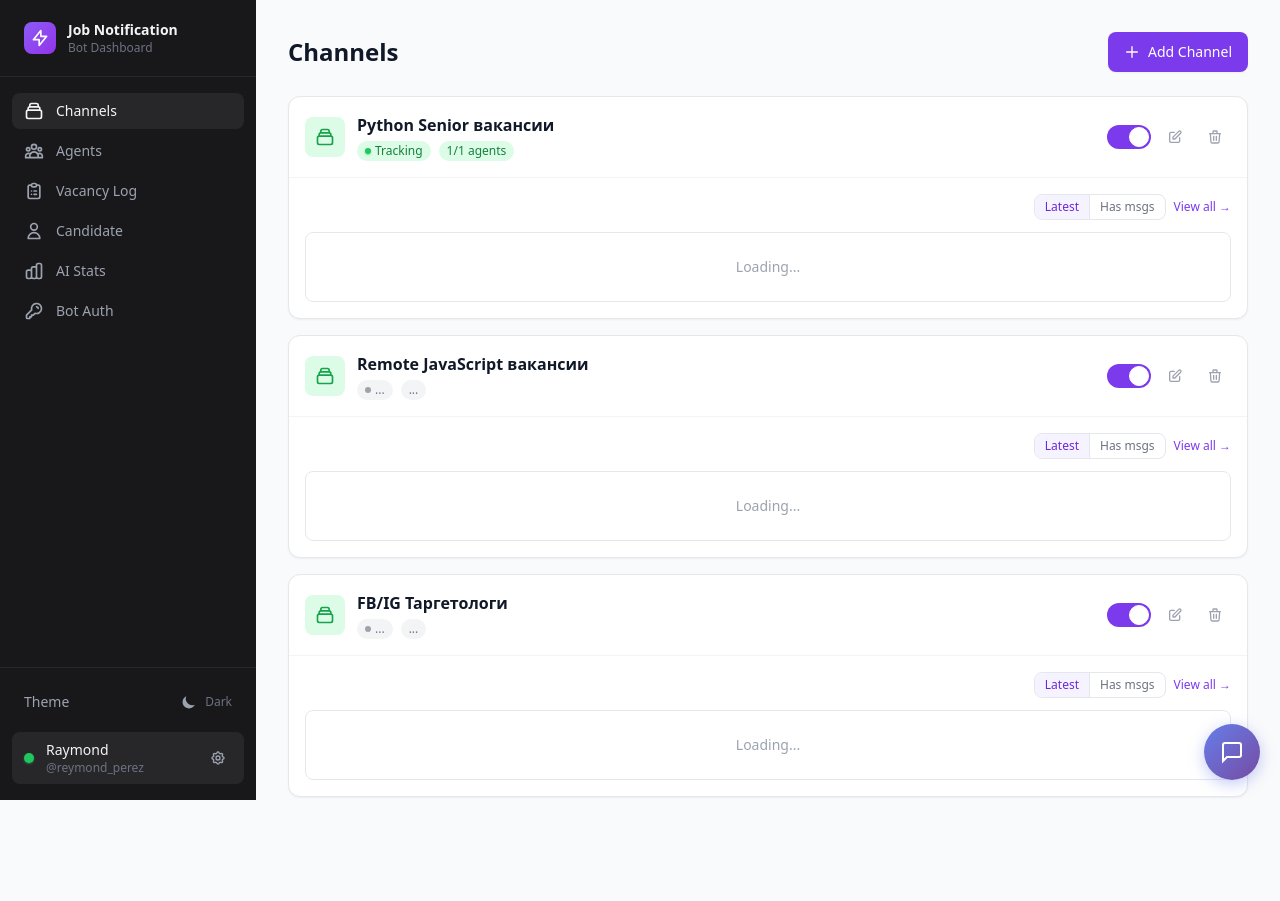
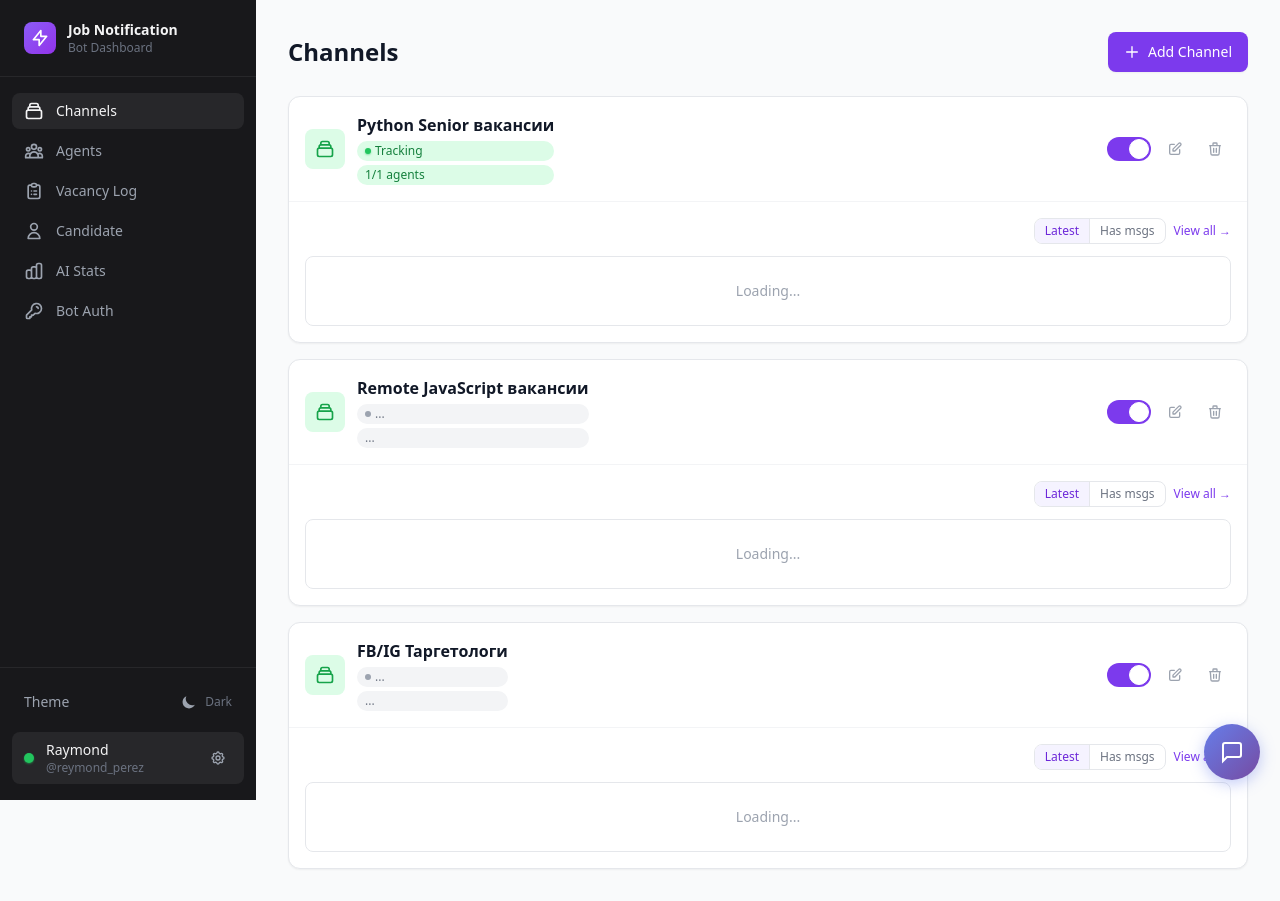
Before and after one commit to kbrejes/telegram_rassylshik, a FastAPI app: page / in a window 1280 px wide. Before the commit the page ends 800 px from the top, so only its background shows below. Run offline with FastAPI, Linux system fonts and the light colour scheme; data that the repository does not hold is empty; some libraries are stand-ins or nearby versions.

Commit message:
Stack tracking and agents indicators vertically in channel card
🤖 Generated with [Claude Code](https://claude.com/claude-code)

Co-Authored-By: Claude Opus 4.5 <noreply@anthropic.com>

```diff
--- a/web/templates/channels_list_new.html
+++ b/web/templates/channels_list_new.html
@@ -213,7 +213,7 @@
                                 </div>
                                 <div class="min-w-0">
                                     <h3 class="font-semibold text-gray-900 dark:text-white truncate">{{ channel.name }}</h3>
-                                    <div class="flex items-center gap-2 mt-1">
+                                    <div class="flex flex-col gap-1 mt-1">
                                         <span id="bot-status-indicator" class="inline-flex items-center gap-1 px-2 py-0.5 text-xs rounded-full bg-gray-100 dark:bg-dark-700 text-gray-500 dark:text-gray-400">
                                             <span id="bot-status-dot" class="w-1.5 h-1.5 rounded-full bg-gray-400"></span>
                                             <span id="bot-status-text">...</span>
```
